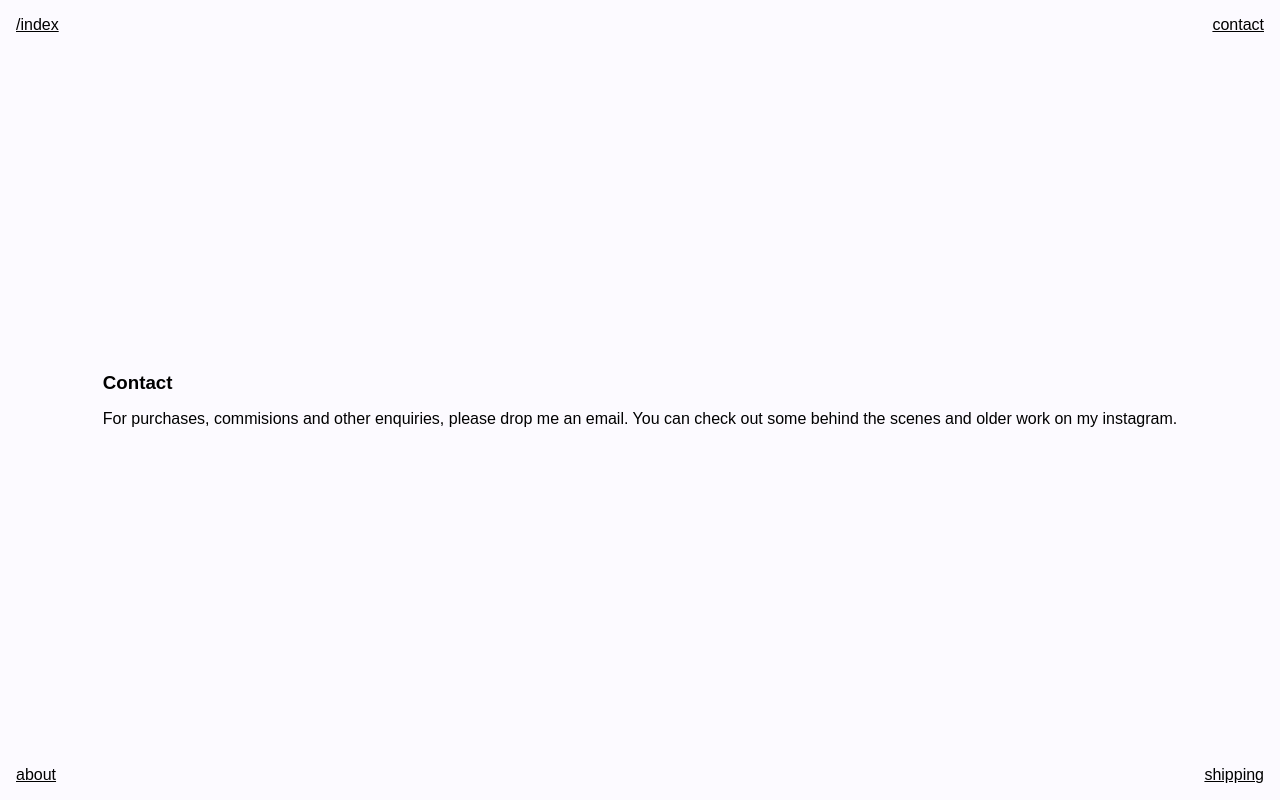
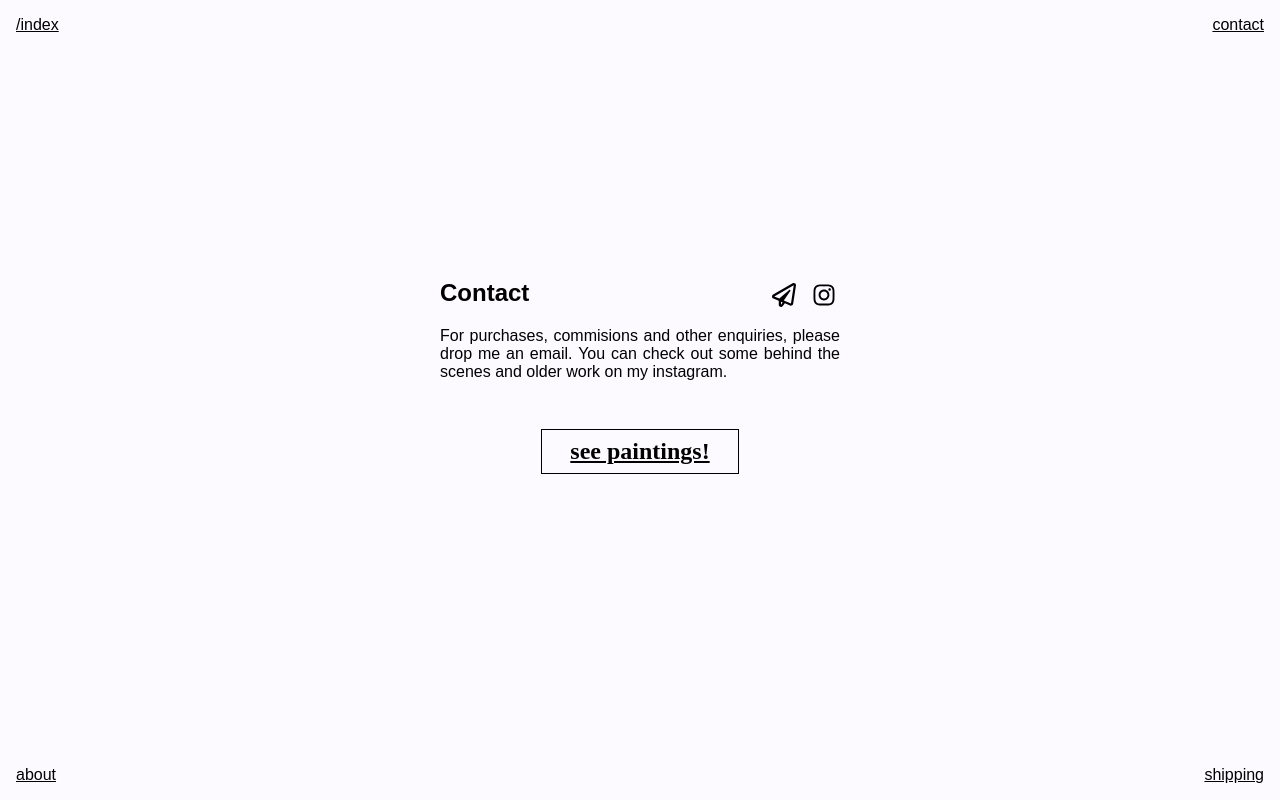
Before and after one commit to hcsvnt/p-zych-paintings, a Gatsby site: page /ContactPage in a window 1280 px wide. Built offline with nearby package versions, Linux system fonts and the light colour scheme; Gatsby itself is replaced by a stand-in of ours; a web font is replaced by a local one.

Commit message:
lots of changes. design tweaks, nobody reads this eh

```diff
--- a/src/components/ContactComponent.css
+++ b/src/components/ContactComponent.css
@@ -3,14 +3,40 @@
 }
 
 .contact {
+    width: auto;
+    max-width: 400px;
     margin: 0 1rem;
     text-align: justify;
+
+    display: grid;
+    grid-template-columns: 1fr 1fr;
+    grid-template-rows: 3rem 1fr;
+
 }
 
 .contact h3 {
     margin-bottom: 1rem;
+    font-size: 1.5rem;
 }
 
 .contact p {
+    grid-column: 1 / span 2;
 
 }
+
+.svg__wrapper {
+    text-align: right;
+    height: 2rem;
+    padding: 4px;
+}
+
+.svg__wrapper img {
+    margin-left: 1rem;
+}
+
+
+@media screen and (min-width: 750px) {
+    .contact {
+        font-size: 1rem;
+    }
+}
--- a/src/components/ContactComponent.js
+++ b/src/components/ContactComponent.js
@@ -1,5 +1,6 @@
 import React from 'react';
 import '../components/ContactComponent.css';
+import { InstagramSVG, EmailSVG } from "../components/svgs";
 
 const ContactComponent = () => {
     return (
@@ -7,12 +8,15 @@ const ContactComponent = () => {
             <h3>
                 Contact
             </h3>
+            <div className="svg__wrapper">
+                <EmailSVG />
+                <InstagramSVG />
+            </div>
             <p>
                 For purchases, commisions and other enquiries, please drop me an email.
                 You can check out some behind the scenes and older work on my instagram.
             </p>
-            {/* <i class="fab fa-instagram"></i>
-            <i class="far fa-paper-plane"></i> */}
+
         </div>
     )
 }
--- a/src/components/Layout.css
+++ b/src/components/Layout.css
@@ -17,17 +17,24 @@ html, body {
 
 .wrapper {
     width: 310px;
+    width: calc(100vw - 10px);
     margin: 0 auto;
     display: flex;
     flex-direction: column;
+    background-color: aqua;
+
 }
 
 .container {
     background-color: #FCFAFF;
+    /* background-color: blueviolet; */
     width: 100%;
     height: 100vh;
+    /* padding-top: 2rem;
+    padding-bottom: 2rem; */
     display: flex;
     flex-direction: column;
+    justify-content: center;
     justify-content: center;
     align-items: center;
 
@@ -41,7 +48,11 @@ html, body {
 .link {
     text-decoration: underline;
     color: black;
-    margin: 1rem;
+    padding: 1rem;
+    /* margin: 1rem; */
+    border-radius: 8px;
+
+    background-color: inherit;
 }
 
 .link__index {
@@ -70,6 +81,10 @@ html, body {
     position: fixed;
     bottom: 0;
     right: 0;
+}
+
+h3 {
+    font-size: 1.5rem;
 }
 
 
--- a/src/components/Layout.js
+++ b/src/components/Layout.js
@@ -2,8 +2,10 @@ import * as React from "react";
 import { Link } from "gatsby";
 // import '../pages/main.css'
 import '../components/Layout.css'
+import PaintingsButton from "./PaintingsButton"
 
 // markup
+
 const Layout = ({children}) => {
   return (
     <div className="container">
--- /dev/null
+++ b/src/components/PaintingsButton/index.js
@@ -0,0 +1,15 @@
+import React from 'react';
+import { Link } from 'gatsby';
+import "./paintingsbutton.css";
+
+const PaintingsButton = () => {
+    return (
+      <div className="">
+        <button className="buttonCTA">
+          <Link to="/PaintingPage" className="link" disabled >see paintings!</Link>
+        </button>
+      </div>
+    )
+  }
+
+  export default PaintingsButton;
--- /dev/null
+++ b/src/components/PaintingsButton/paintingsbutton.css
@@ -0,0 +1,22 @@
+.buttonCTA {
+    margin: 3rem 0;
+    padding: 0.5rem 0.75rem;
+    border: 1px black solid;
+    /* border-radius: 10px; */
+    font-size: 1.5rem;
+    font-family: linotype-didot, serif;
+    font-weight: 700;
+    font-style: normal;
+
+    background-color: inherit;
+
+    transition: 250ms ease-in-out;
+}
+
+.buttonCTA a {
+    /* text-decoration: none; */
+}
+
+.buttonCTA:hover {
+    box-shadow: 4px 4px 4px rgba(0, 0, 0, 0.1);
+}
--- /dev/null
+++ b/src/components/svgs/index.js
@@ -0,0 +1,22 @@
+import React from 'react';
+import instagram from "../../svgs/instagram.svg";
+import email from "../../svgs/paper-plane.svg";
+import "./svgs.css"
+
+const InstagramSVG = () => {
+    return (
+        <img src={instagram} alt="instagram logo" className="svg instagramSVG" />
+    )
+};
+
+const EmailSVG = () => {
+    return (
+        <img src={email} alt="email icon - a paper plane" className="svg emailSVG" />
+    )
+}
+
+
+export {
+    InstagramSVG,
+    EmailSVG
+}
--- /dev/null
+++ b/src/components/svgs/svgs.css
@@ -0,0 +1,4 @@
+.svg {
+    width: 1.5rem;
+    height: 1.5rem;
+}
--- a/src/pages/ContactPage.js
+++ b/src/pages/ContactPage.js
@@ -1,12 +1,14 @@
 import * as React from "react";
 import ContactComponent from '../components/ContactComponent';
 import Layout from '../components/Layout'
+import PaintingsButton from "../components/PaintingsButton"
 
 // markup
 const ContactPage = () => {
   return (
     <Layout>
       <ContactComponent />
+      <PaintingsButton />
     </Layout>
   )
 }
--- a/src/pages/ShippingPage.js
+++ b/src/pages/ShippingPage.js
@@ -2,6 +2,7 @@ import React, { useState } from "react";
 import Layout from "../components/Layout";
 import ShippingComponent from '../components/ShippingComponent';
 import { graphql } from "gatsby";
+import PaintingsButton from "../components/PaintingsButton";
 
 const ShippingPage = ( {data} ) => {
   console.log(data)
@@ -28,6 +29,8 @@ const ShippingPage = ( {data} ) => {
           title = { shippingOptions[1].node.title }
           details = { shippingOptions[1].node.details.raw }
         />
+
+        <PaintingsButton/>
       </div>
 
     </Layout>
```
Also changed, not shown: src/components/AboutPage.css (+20 -6 lines), src/components/Painting.css (+66 -2 lines), src/pages/AboutPage.js (+5 -2 lines), src/pages/PaintingPage.js (+10 -4 lines), src/svgs/instagram.svg (added), src/svgs/paper-plane.svg (added), 2 other files.
